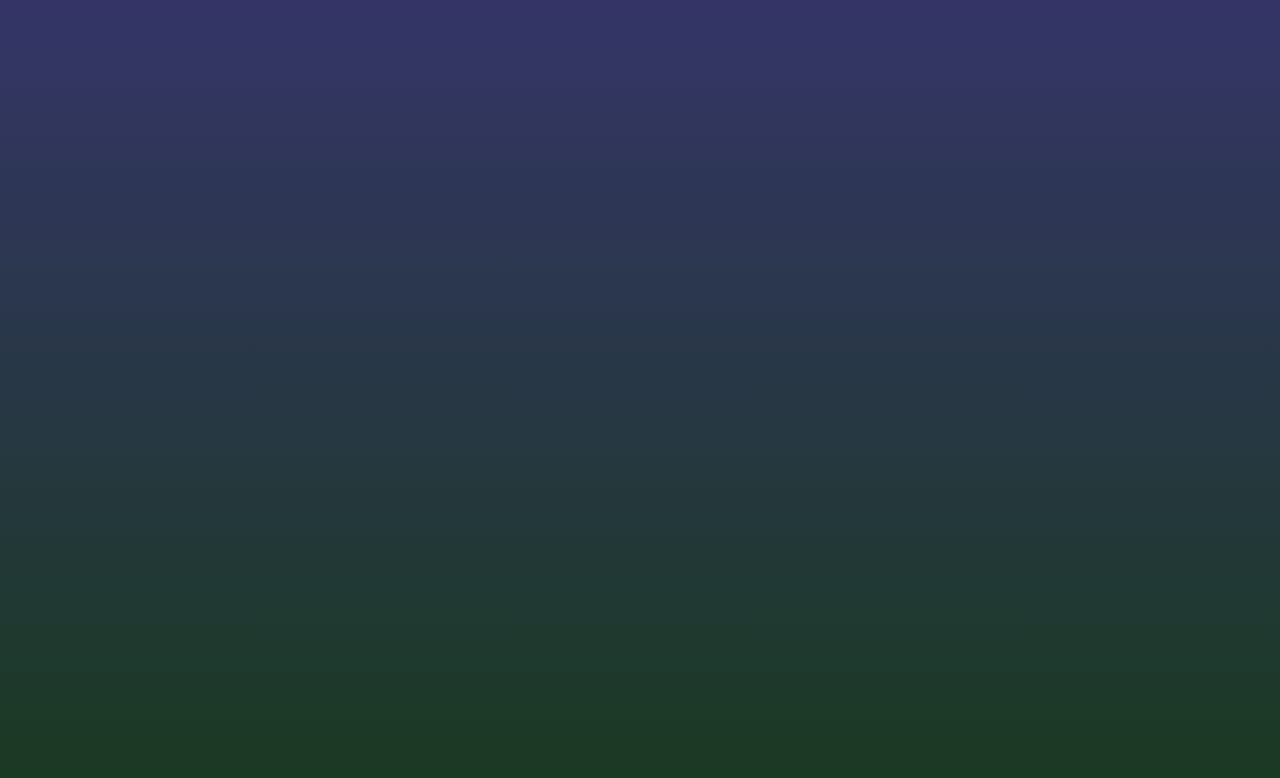
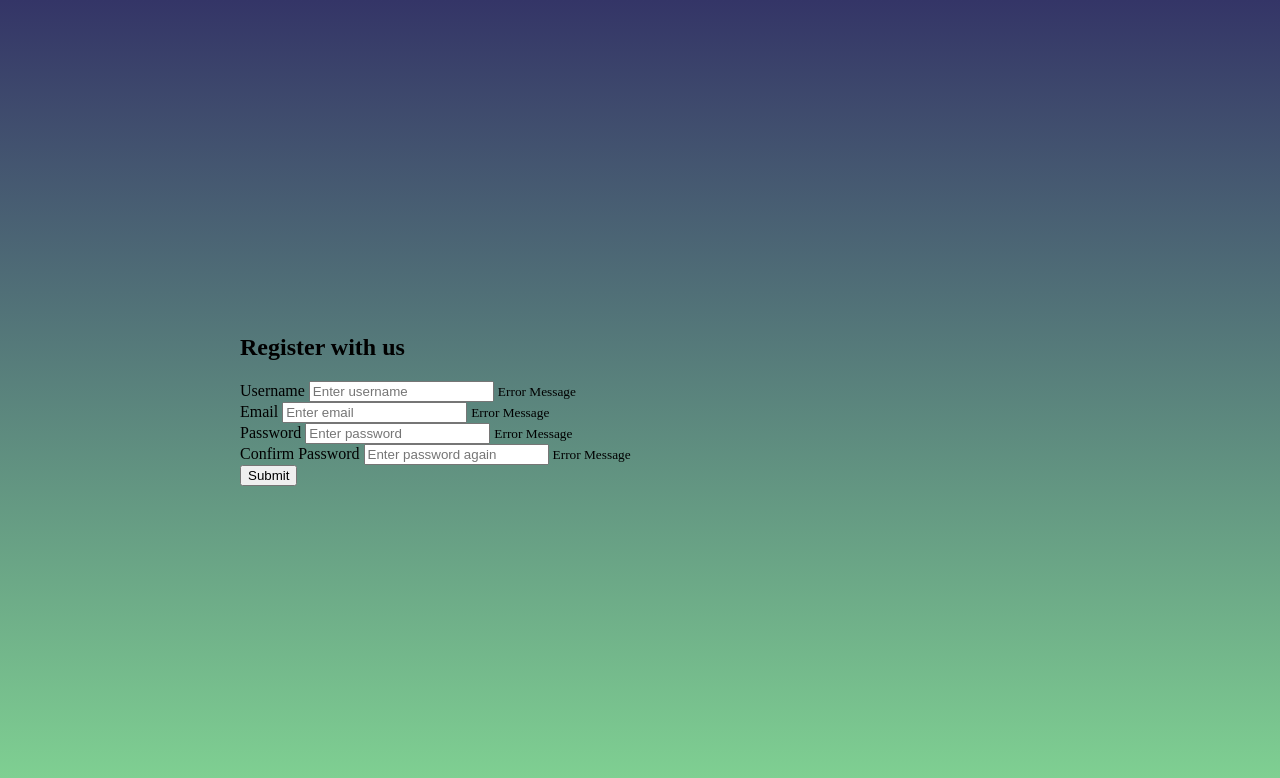
Before and after one commit to jsalinasf/twenty-web-projects-vanilla-js, a plain HTML site: page 01-form-validator/index.html in a window 1280 px wide. Drawn offline with Linux system fonts and the light colour scheme.

Commit message:
20 Web Projects Vanilla JS - markup 100%

```diff
--- a/01-form-validator/index.html
+++ b/01-form-validator/index.html
@@ -7,6 +7,32 @@
     <title>01 Form Validator</title>
   </head>
   <body>
+    <div class="container">
+      <form id="form" class="form">
+        <h2>Register with us</h2>
+        <div class="form-control">
+          <label for="username">Username</label>
+          <input type="text" id="username" placeholder="Enter username">
+          <small>Error Message</small>
+        </div>
+        <div class="form-control">
+          <label for="email">Email</label>
+          <input type="text" id="email" placeholder="Enter email">
+          <small>Error Message</small>
+        </div>
+        <div class="form-control">
+          <label for="password">Password</label>
+          <input type="password" id="password" placeholder="Enter password">
+          <small>Error Message</small>
+        </div>
+        <div class="form-control">
+          <label for="password2">Confirm Password</label>
+          <input type="password" id="password2" placeholder="Enter password again">
+          <small>Error Message</small>
+        </div>
+        <button>Submit</button>
+      </form>
+    </div>
     <script src="./script.js"></script>
   </body>
 </html>
--- a/01-form-validator/style.css
+++ b/01-form-validator/style.css
@@ -1,5 +1,13 @@
 body {
   height: 100vh;
   margin: 0;
-  background: linear-gradient(to bottom, #343567, #1a3a21);
+  display: flex;
+  align-items: center;
+  background: linear-gradient(to bottom, #343567, #81d493);
 }
+
+.container {
+  width: 90%;
+  max-width: 800px;
+  margin: 0 auto;
+}
```
